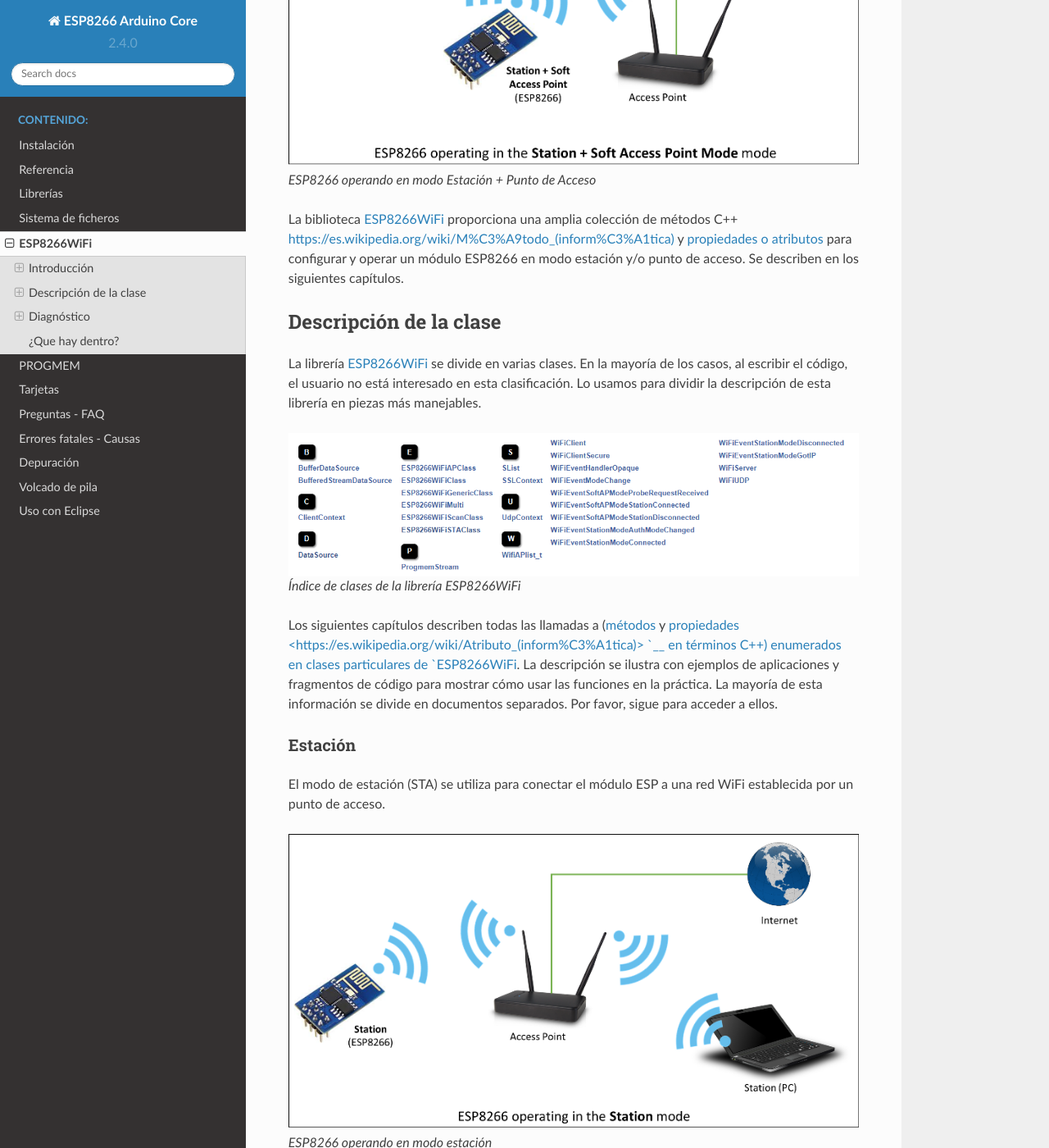
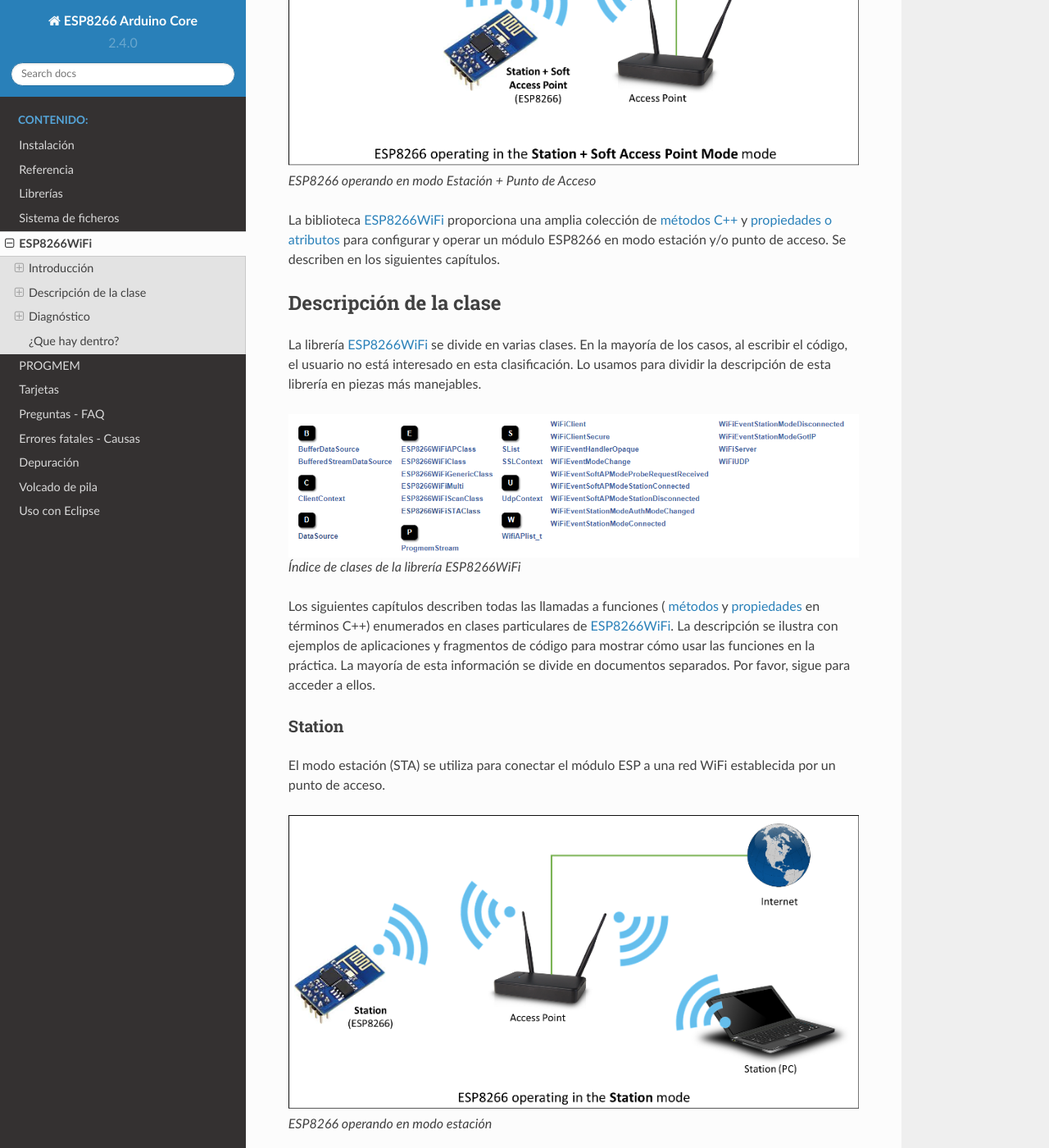
Before and after one commit to lrmoreno007/ESP8266-Arduino-Spanish, a Sphinx documentation site: the page built from doc/esp8266wifi/readme.rst, in a window 1280 px wide and 1400 px high, scrolled down 3193 px. Shown: the whole window at 82% size. Built offline with Sphinx 7.4.7 and the Read the Docs theme 2.0.0, drawn with Linux system fonts in a browser that asks for light colours; pages that are not in the unit, such as notebooks, are missing from menus; some of the changed text lies outside the part shown.

Commit message:
Update readme.rst

```diff
--- a/doc/esp8266wifi/readme.rst
+++ b/doc/esp8266wifi/readme.rst
@@ -51,7 +51,7 @@ En la línea ``WiFi.begin("nombre-red", "contraseña-red")`` reemplace ``nombre-
 
    Registro de conexión en el Monitor Serie del IDE Arduino
 
-¿Como funciona? En la primera línea del boceto ``#include <ESP8266WiFi.h> `` estamos incluyendo la librería `ESP8266WiFi <https://github.com/esp8266/Arduino/tree/master/libraries/ESP8266WiFi>`__. Esta librería proporciona las rutinas específicas WiFi de ESP8266 a las que llamamos para conectarse a la red.
+¿Como funciona? En la primera línea del boceto ``#include <ESP8266WiFi.h>`` estamos incluyendo la librería `ESP8266WiFi <https://github.com/esp8266/Arduino/tree/master/libraries/ESP8266WiFi>`__. Esta librería proporciona las rutinas específicas WiFi de ESP8266 a las que llamamos para conectarse a la red.
 
 La conexión real a WiFi se inicia llamando al:
 
@@ -95,7 +95,7 @@ El módulo ESP8266 puede funcionar como una estación, por lo que podemos conect
 
    ESP8266 operando en modo Estación + Punto de Acceso
 
-La biblioteca `ESP8266WiFi <https://github.com/esp8266/Arduino/tree/master/libraries/ESP8266WiFi>`__ proporciona una amplia colección de métodos C++ `<https://es.wikipedia.org/wiki/M%C3%A9todo_(inform%C3%A1tica)>`__ y `propiedades o atributos <https://es.wikipedia.org/wiki/Atributo_(inform%C3%A1tica)>`__ para configurar y operar un módulo ESP8266 en modo estación y/o punto de acceso. Se describen en los siguientes capítulos.
+La biblioteca `ESP8266WiFi <https://github.com/esp8266/Arduino/tree/master/libraries/ESP8266WiFi>`__ proporciona una amplia colección de `métodos C++ <https://es.wikipedia.org/wiki/M%C3%A9todo_(inform%C3%A1tica)>`__ y `propiedades o atributos <https://es.wikipedia.org/wiki/Atributo_(inform%C3%A1tica)>`__ para configurar y operar un módulo ESP8266 en modo estación y/o punto de acceso. Se describen en los siguientes capítulos.
 
 Descripción de la clase
 -----------------
@@ -107,12 +107,12 @@ La librería `ESP8266WiFi <https://github.com/esp8266/Arduino/tree/master/librar
 
    Índice de clases de la librería ESP8266WiFi
 
-Los siguientes capítulos describen todas las llamadas a (`métodos <https://es.wikipedia.org/wiki/M%C3%A9todo_(inform%C3%A1tica)>`__ y `propiedades <https://es.wikipedia.org/wiki/Atributo_(inform%C3%A1tica)> `__ en términos C++) enumerados en clases particulares de `ESP8266WiFi <https://github.com/esp8266/Arduino/tree/master/libraries/ESP8266WiFi>`__. La descripción se ilustra con ejemplos de aplicaciones y fragmentos de código para mostrar cómo usar las funciones en la práctica. La mayoría de esta información se divide en documentos separados. Por favor, sigue para acceder a ellos.
+Los siguientes capítulos describen todas las llamadas a funciones ( `métodos <https://es.wikipedia.org/wiki/M%C3%A9todo_(inform%C3%A1tica)>`__ y `propiedades <https://es.wikipedia.org/wiki/Atributo_(inform%C3%A1tica)>`__ en términos C++) enumerados en clases particulares de `ESP8266WiFi <https://github.com/esp8266/Arduino/tree/master/libraries/ESP8266WiFi>`__. La descripción se ilustra con ejemplos de aplicaciones y fragmentos de código para mostrar cómo usar las funciones en la práctica. La mayoría de esta información se divide en documentos separados. Por favor, sigue para acceder a ellos.
 
-Estación
+Station
 ~~~~~~~
 
-El modo de estación (STA) se utiliza para conectar el módulo ESP a una red WiFi establecida por un punto de acceso.
+El modo estación (STA) se utiliza para conectar el módulo ESP a una red WiFi establecida por un punto de acceso.
 
 .. figure:: pictures/esp8266-station.png
    :alt: ESP8266 operando en modo estación
```
